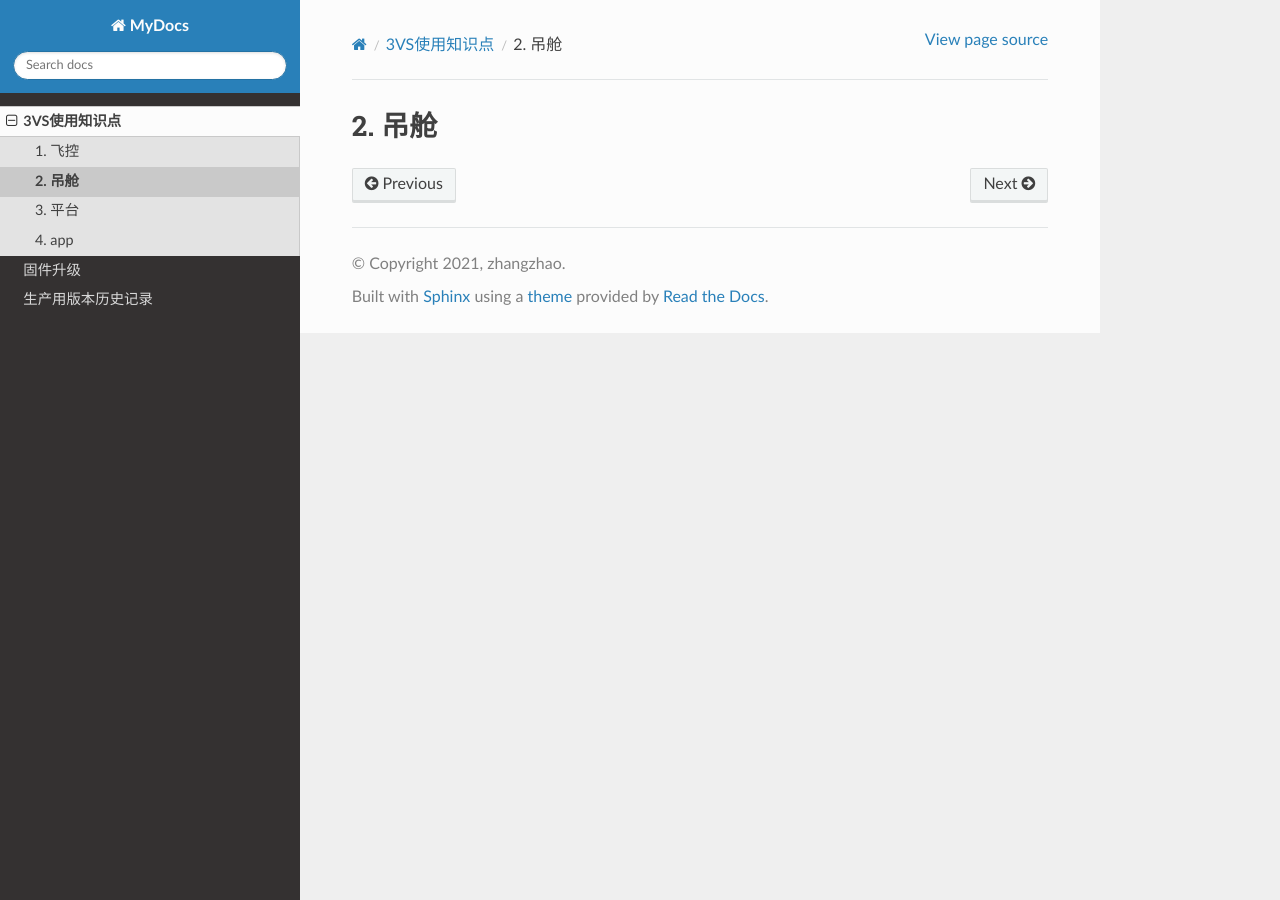
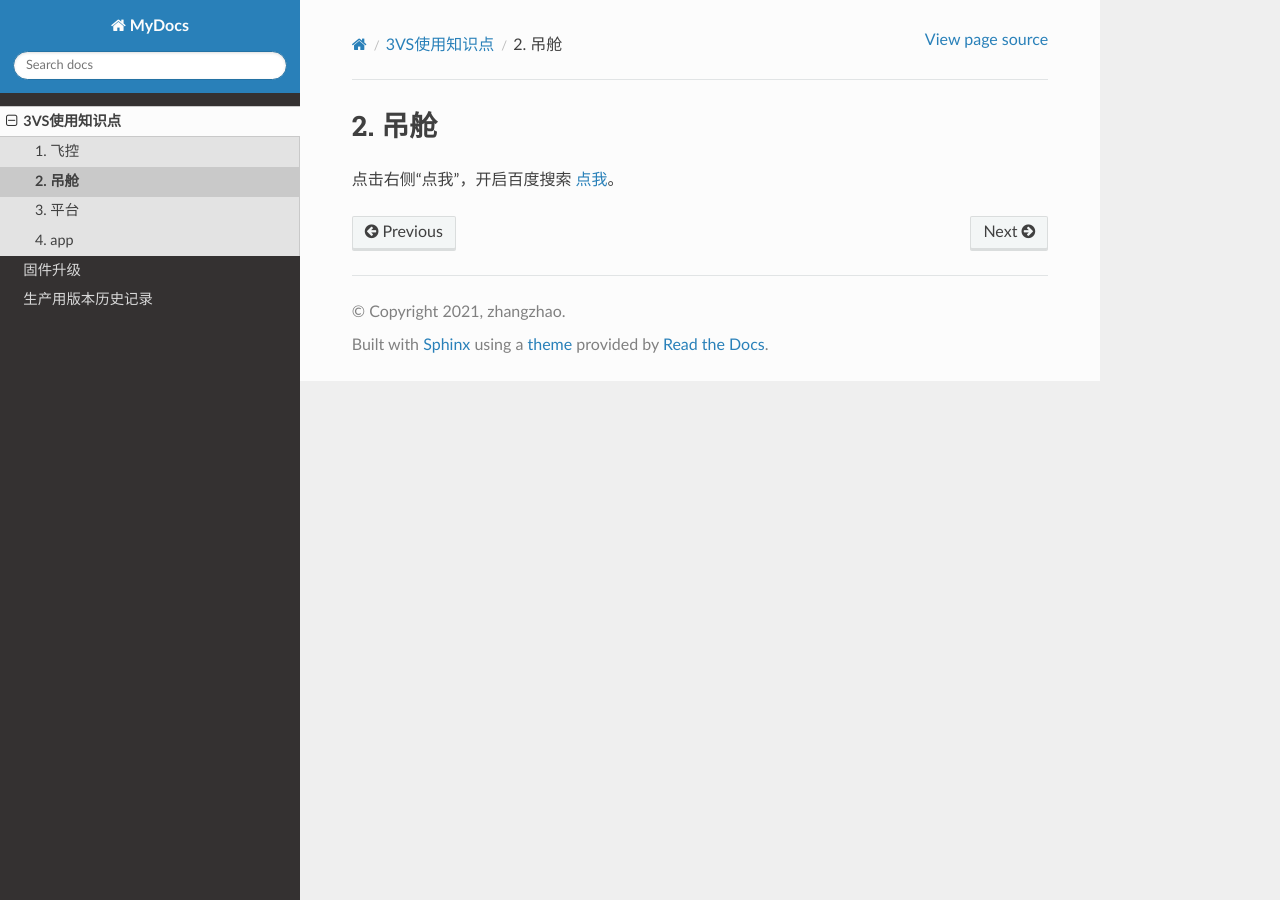
Before and after one commit to Zhangzhao721/MyTestDocs, a Sphinx documentation site: the page built from source/3vsTips/02_pod.rst, in a window 1280 px wide. Built offline with Sphinx 7.4.7 and the Read the Docs theme 2.0.0, drawn with Linux system fonts in a browser that asks for light colours.

Commit message:
add hyperlink

```diff
--- a/source/3vsTips/02_pod.rst
+++ b/source/3vsTips/02_pod.rst
@@ -1,2 +1,4 @@
 吊舱
 ==================
+
+点击右侧“点我”，开启百度搜索 `点我 <https://www.baidu.com/>`_。
```
Also changed, not shown: 5 other files.
